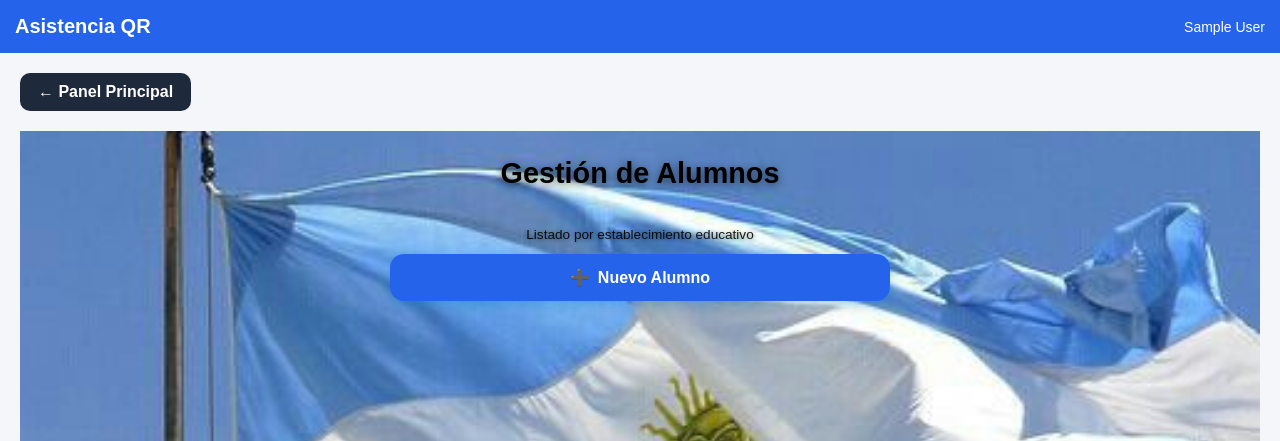
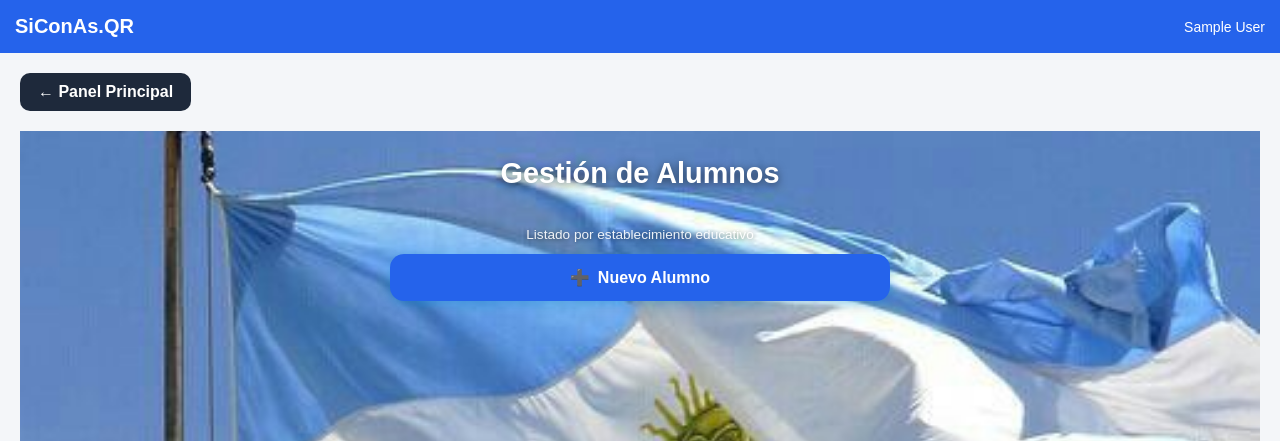
Before and after one commit to DavidAdrian2002/final_qr, a Flask app: page /alumnos in a window 1280 px wide. Shown: the top 441 px of the page. Run offline with Flask 3, Linux system fonts and the light colour scheme; the visitor is signed in with stand-in values (Sample User, id 1); data that the repository does not hold is empty; some libraries are stand-ins or nearby versions.

Commit message:
Correccion en base 1

```diff
--- a/static/css/style.css
+++ b/static/css/style.css
@@ -7,15 +7,28 @@
     font-family:Arial, Helvetica, sans-serif;
 }
 
-body{
-    background:#f4f6f9;
-    color:#333;
-    font-family: 'Inter', system-ui, -apple-system, sans-serif;
+/* 1. Reset Global para eliminar márgenes en todos los navegadores */
+html, body {
     margin: 0;
     padding: 0;
-    color: black;
+    width: 100%;
+    min-height: 100vh;
 }
-/* Wrapper principal con imagen de fondo */
+
+body {
+    background: #f4f6f9;
+    font-family: 'Inter', system-ui, -apple-system, sans-serif;
+    color: #ffffff; /* Aseguramos texto blanco por defecto para los fondos oscuros */
+}
+
+/* 2. Liberar la clase container para que ocupe todo el ancho */
+.container {
+    width: 100%;
+    margin: 0;
+    padding: 0;
+}
+
+/* 3. Wrapper principal con la imagen de fondo */
 .dashboard-wrapper {
     min-height: 100vh;
     width: 100%;
--- a/templates/base.html
+++ b/templates/base.html
@@ -18,7 +18,7 @@
     {% if session.get("docente_id") %}
     <header class="topbar">
         <div class="logo">
-            Asistencia QR
+            SiConAs.QR
         </div>
         <div class="user-info">
             {{ session["docente_nombre"] }}
```
